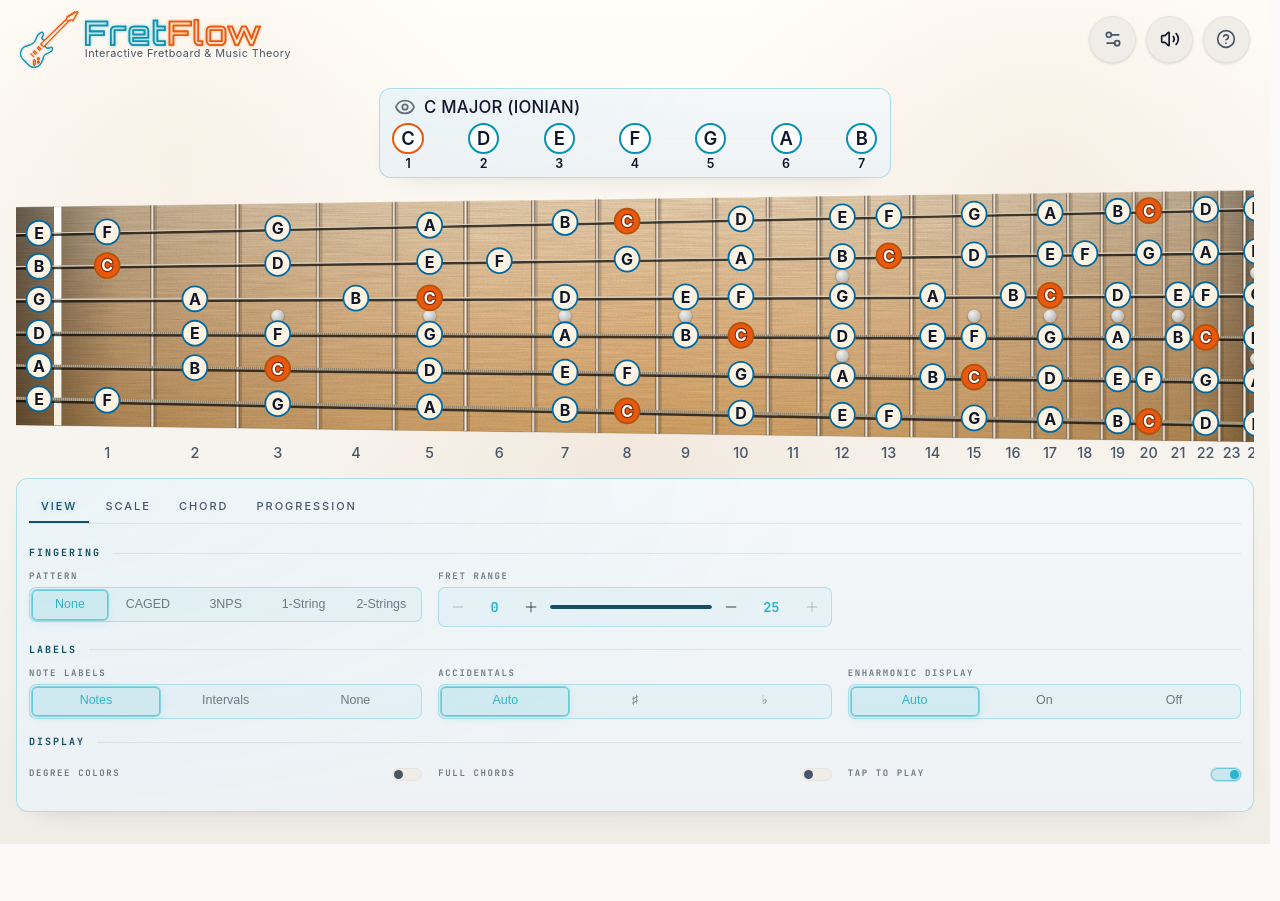
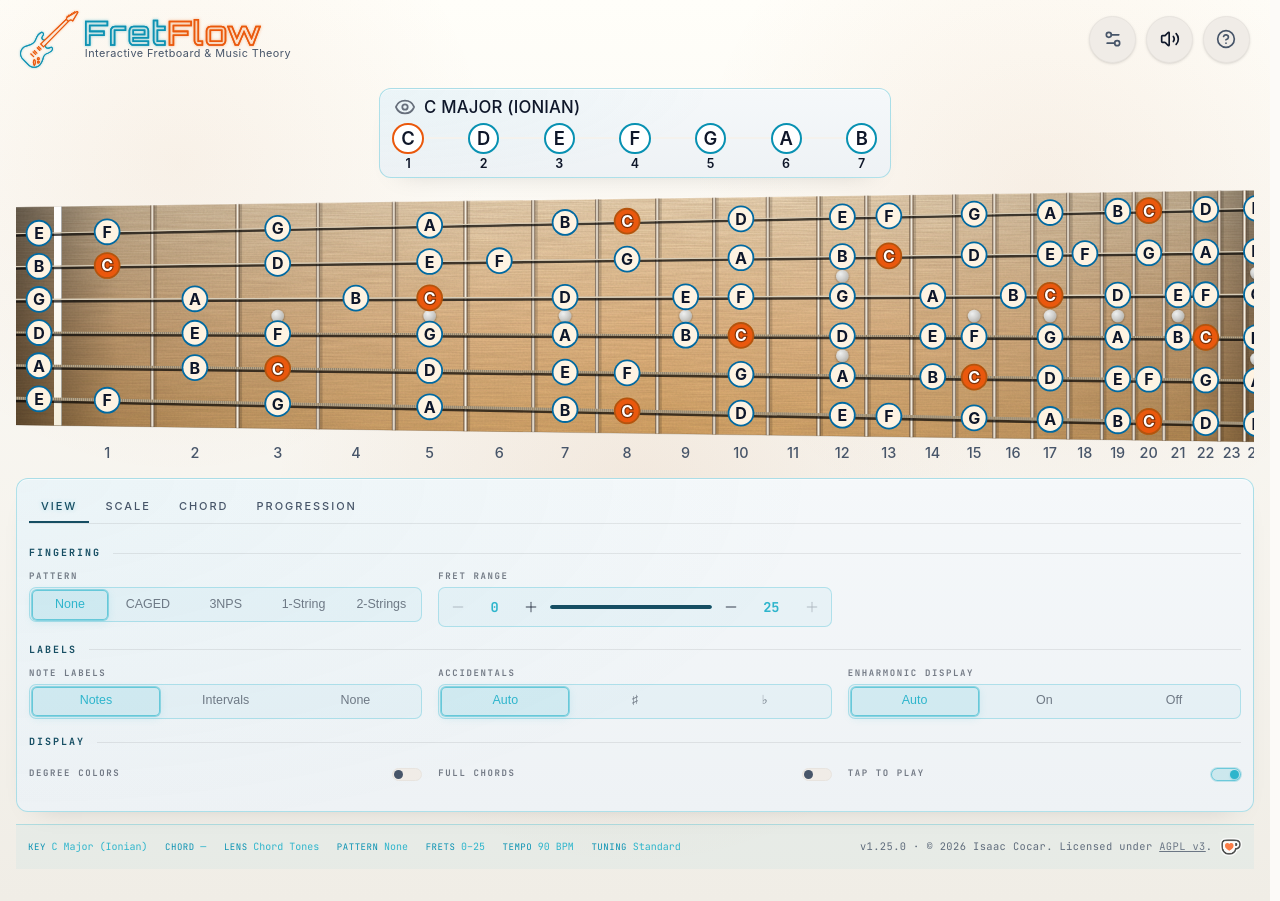
Before and after one commit to iecg/fretboard-app, a React (Vite) app: page / in a window 1280 px wide. Before the commit the page ends 844 px from the top, so only its background shows below. Built offline with nearby package versions, Linux system fonts and the light colour scheme.

Commit message:
feat(layout): mount the status bar in the app shell

```diff
--- a/src/App.tsx
+++ b/src/App.tsx
@@ -25,6 +25,7 @@ import { BrandMark } from "./components/BrandMark/BrandMark";
 import { FretFlowWordmark } from "./components/FretFlowWordmark/FretFlowWordmark";
 import { Inspector } from "./components/Inspector/Inspector";
 import { MainLayoutWrapper } from "./components/MainLayoutWrapper/MainLayoutWrapper";
+import { StatusBar } from "./components/StatusBar/StatusBar";
 import { ProgressionSummarySlot } from "./components/ProgressionSummarySlot/ProgressionSummarySlot";
 import { SettingsTooltip } from "./components/SettingsTooltip/SettingsTooltip";
 import { TooltipProvider } from "./components/Tooltip/Tooltip";
@@ -152,6 +153,7 @@ function AppContent() {
       showSummary={layout.showSummary}
       showControlsPanel={layout.showControlsPanel}
       showMobileTabs={layout.showMobileTabs}
+      showStatusBar={layout.showStatusBar}
       header={
         <AppHeader
           brandTitle="FretFlow"
@@ -210,6 +212,7 @@ function AppContent() {
         />
       }
       summary={<ProgressionSummarySlot />}
+      statusBar={<StatusBar />}
       helpModal={
         <Suspense fallback={null}>
           <HelpModal
--- a/src/components/MainLayoutWrapper/MainLayoutWrapper.module.css
+++ b/src/components/MainLayoutWrapper/MainLayoutWrapper.module.css
@@ -8,6 +8,12 @@
   display: flex;
   justify-content: center;
   width: 100%;
+}
+
+.status-bar-shell {
+  width: 100%;
+  flex: 0 0 auto;
+  margin-top: auto;
 }
 
 /* Pull summary closer to header for tighter top band. Same value across every
--- a/src/components/MainLayoutWrapper/MainLayoutWrapper.tsx
+++ b/src/components/MainLayoutWrapper/MainLayoutWrapper.tsx
@@ -7,6 +7,7 @@ interface MainLayoutWrapperProps {
   summary?: ReactNode;
   controlsPanel?: ReactNode;
   mobileTabs?: ReactNode;
+  statusBar?: ReactNode;
   helpModal?: ReactNode;
   settingsOverlay?: ReactNode;
   layoutTier: string;
@@ -15,6 +16,7 @@ interface MainLayoutWrapperProps {
   showSummary: boolean;
   showControlsPanel: boolean;
   showMobileTabs: boolean;
+  showStatusBar: boolean;
 }
 
 export function MainLayoutWrapper({
@@ -23,6 +25,7 @@ export function MainLayoutWrapper({
   summary,
   controlsPanel,
   mobileTabs,
+  statusBar,
   helpModal,
   settingsOverlay,
   layoutTier,
@@ -31,6 +34,7 @@ export function MainLayoutWrapper({
   showSummary,
   showControlsPanel,
   showMobileTabs,
+  showStatusBar,
 }: MainLayoutWrapperProps) {
   return (
     <div
@@ -72,6 +76,12 @@ export function MainLayoutWrapper({
         </div>
       )}
 
+      {showStatusBar && !!statusBar && (
+        <div className={styles["status-bar-shell"]} data-testid="status-bar-shell">
+          {statusBar}
+        </div>
+      )}
+
       {settingsOverlay}
     </div>
   );
```
